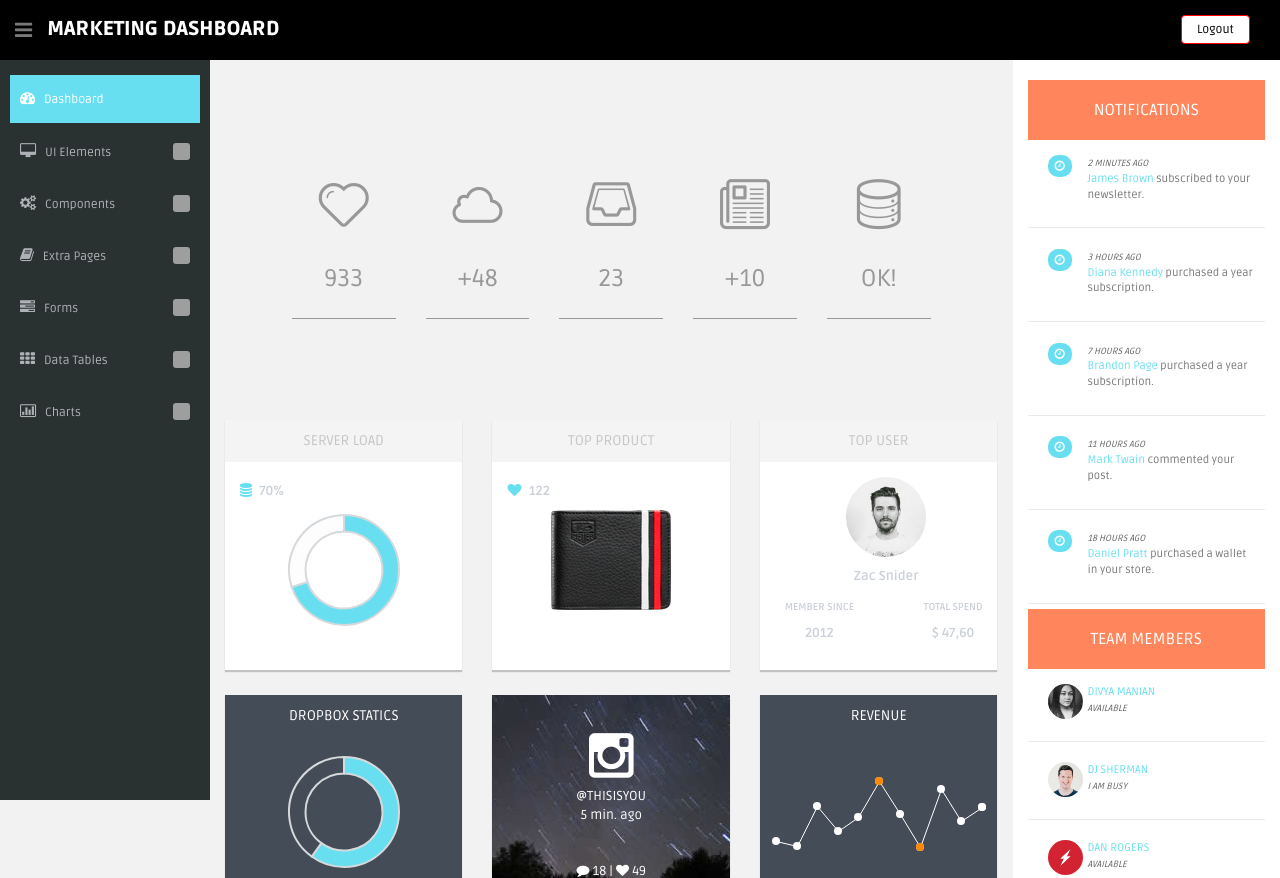
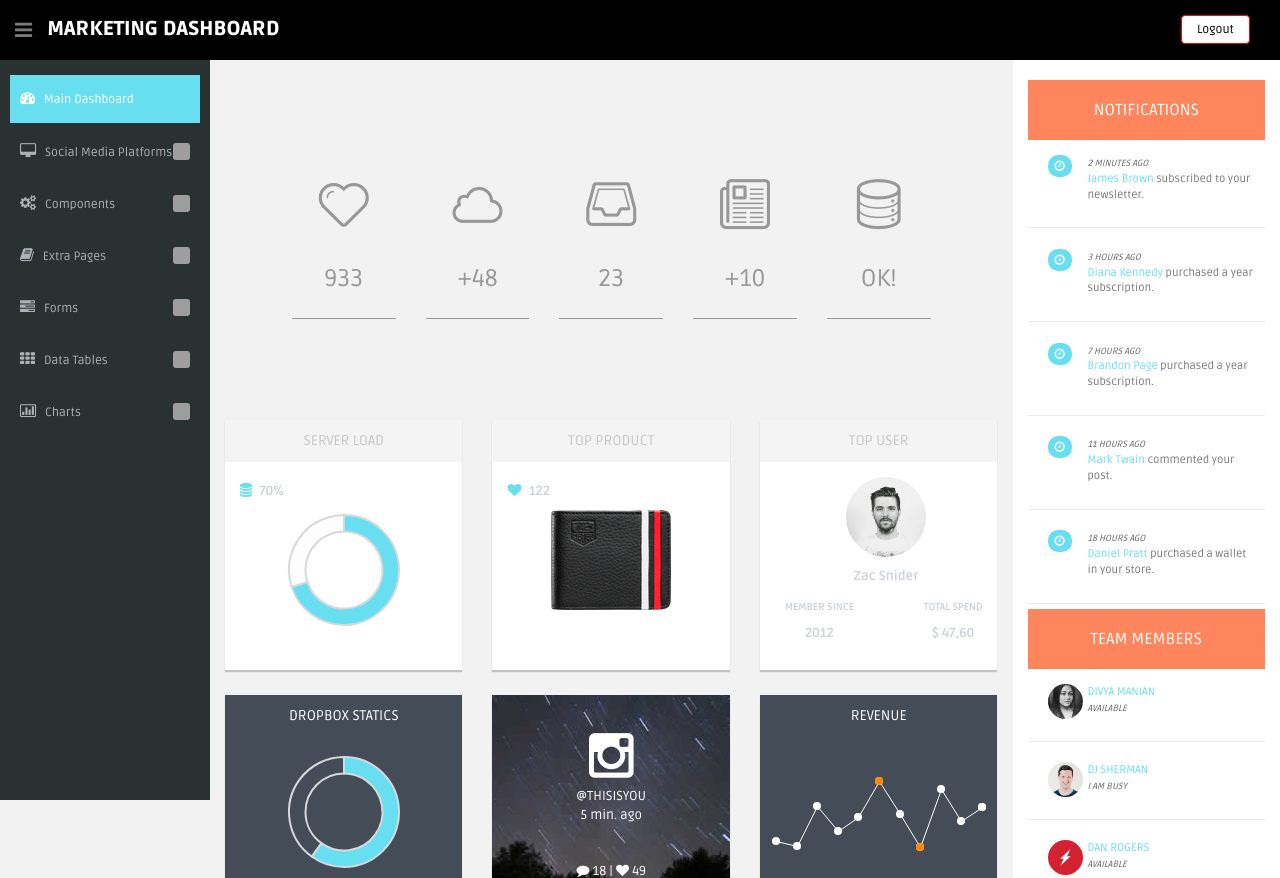
Before and after one commit to javvidar004/DashboardMarketing, a Django app: page / in a window 1280 px wide. Shown: the top 878 px of the page. Run offline with Django 5.2, Linux system fonts and the light colour scheme; some libraries are stand-ins or nearby versions; grey boxes are pictures that could not be loaded.

Commit message:
UPDATE get data from batabase

```diff
--- a/sm_ads/templates/index.html
+++ b/sm_ads/templates/index.html
@@ -64,19 +64,19 @@
                   <li class="mt">
                       <a class="active" href="index.html">
                           <i class="fa fa-dashboard"></i>
-                          <span>Dashboard</span>
+                          <span>Main Dashboard</span>
                       </a>
                   </li>
 
                   <li class="sub-menu">
                       <a href="javascript:;" >
                           <i class="fa fa-desktop"></i>
-                          <span>UI Elements</span>
+                          <span>Social Media Platforms</span>
                       </a>
                       <ul class="sub">
-                          <li><a  href="general.html">General</a></li>
-                          <li><a  href="buttons.html">Buttons</a></li>
-                          <li><a  href="panels.html">Panels</a></li>
+                        {% for x in redesSociales %}
+                          <li><a href="smp/{{ x.socialm_id }}">{{ x.socialm_name }}</a></li>
+                        {% endfor %}
                       </ul>
                   </li>
 
```
